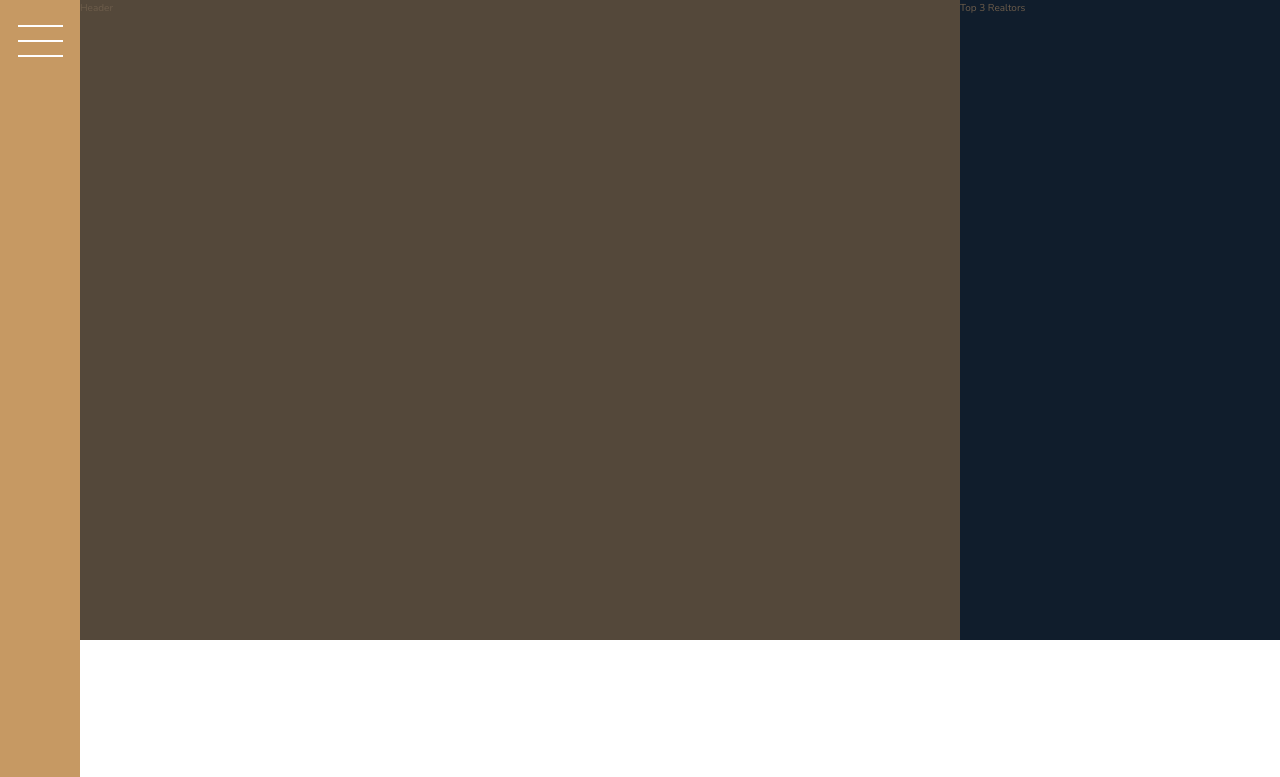
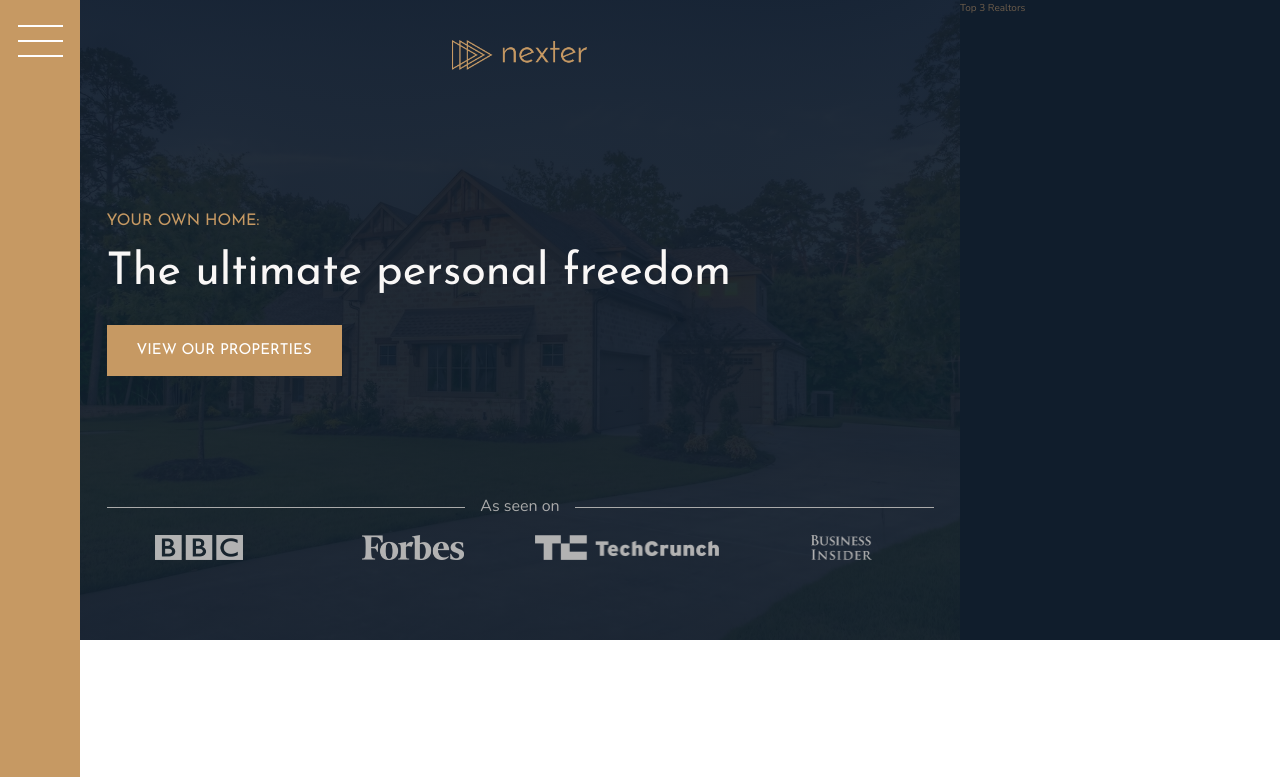
Before and after one commit to hkuchynski/Nexter, a website: page index.html in a window 1280 px wide. Shown: the top 777 px of the page. Drawn offline with nearby package versions, Linux system fonts and the light colour scheme.

Commit message:
building the header

```diff
--- a/index.html
+++ b/index.html
@@ -17,7 +17,17 @@
         </div>
 
         <header class="header">
-            Header
+            <img src="img/logo.png" alt="Nexter logo" class="header__logo">
+            <h3 class="heading-3">Your own home:</h3>
+            <h1 class="heading-1">The ultimate personal freedom</h1>
+            <button class="btn header__btn">View our properties</button>
+            <div class="header__seenon-text">As seen on</div>
+            <div class="header__seenon-logos">
+                <img src="img/logo-bbc.png" alt="Seen on logo 1">
+                <img src="img/logo-forbes.png" alt="Seen on logo 2">
+                <img src="img/logo-techcrunch.png" alt="Seen on logo 3">
+                <img src="img/logo-bi.png" alt="Seen on logo 4">
+            </div>
         </header>
 
         <div class="realtors">
--- a/sass/_header.scss
+++ b/sass/_header.scss
@@ -1,4 +1,57 @@
 .header {
    background-color: $color-grey-dark-1;
    grid-column: full-start / col-end 6;
+   background-image: linear-gradient(rgba($color-secondary, .93),
+                                     rgba($color-secondary, .93)),
+                                     url(../img/hero.jpeg);
+   background-size: cover;
+   background-position: center;
+   padding: 8rem;
+   padding-top: 4rem;
+
+   display: grid;
+   grid-template-rows: 1fr min-content 6rem 1fr;
+   grid-template-columns: max-content;
+   grid-row-gap: 1.5rem;
+   justify-content: center;
+
+   &__logo {
+      height: 3rem;
+      justify-self: center;
+   }
+
+   &__btn {
+      align-self: start;
+      justify-self: start;
+   }
+
+   &__seenon-text {
+      display: grid;
+      grid-template-columns: 1fr max-content 1fr;
+      align-items: center;
+      grid-column-gap: 1.5rem;
+
+      font-size: 1.6rem;
+      color: $color-grey-light-2;
+
+      &::before,
+      &::after {
+         content: "";
+         height: 1px;
+         display: block;
+         background-color: currentColor;
+      }
+   }
+
+   &__seenon-logos {
+      display: grid;
+      grid-template-columns: repeat(4, 1fr);
+      grid-column-gap: 3rem;
+      justify-items: center;
+
+      img {
+         height: 2.5rem;
+         filter: brightness(70%);
+      }
+   }
 }
--- a/sass/_typography.scss
+++ b/sass/_typography.scss
@@ -5,6 +5,9 @@
 
 .heading-1 {
     @extend %heading;
+    font-size: 4.5rem;
+    color: $color-grey-light-1;
+    line-height: 1;
 }
 
 .heading-2 {
```
Also changed, not shown: css/style.css.
